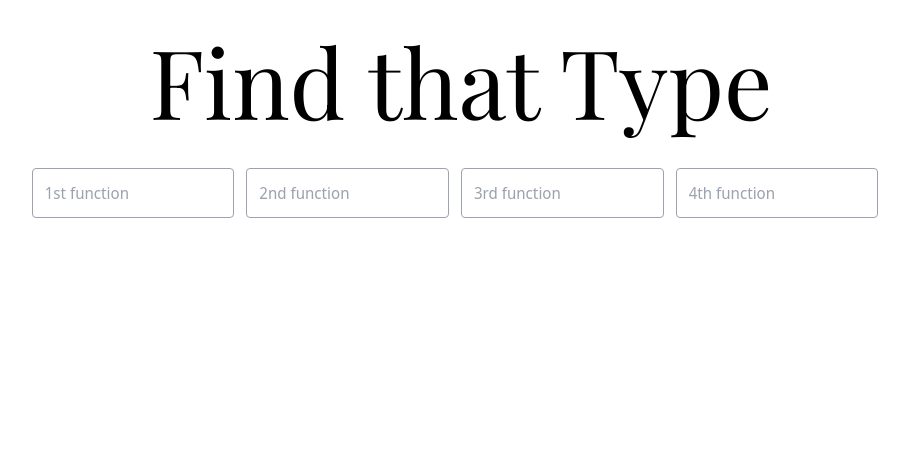
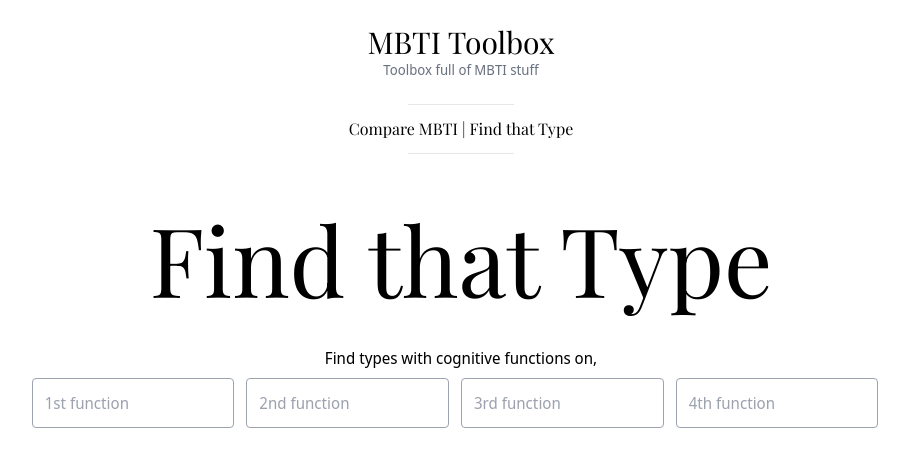
Before and after one commit to nipunadodan/mbti-app, a React (Create React App) app: page /mbti/find in a window 1280 px wide. Shown: the top 466 px of the page, without its empty margins (179-1088 px from the left). Built offline with nearby package versions, Linux system fonts and the light colour scheme.

Commit message:
find that type completed, added simple comparison to comapre

```diff
--- /dev/null
+++ b/src/components/Header.js
@@ -0,0 +1,18 @@
+import React from "react";
+import {Link} from "react-router-dom";
+
+const Header = () => {
+    return (
+        <div className={'text-center my-6'}>
+            <h2 className={'text-3xl'}>MBTI Toolbox</h2>
+            <p className={'text-sm text-gray-500'}>Toolbox full of MBTI stuff</p>
+            <hr className={'w-1/6 md:w-1/12 mt-6 mx-auto'} />
+            <nav className={'mt-3 mb-3 cuprum'}>
+                <Link to={'/'}>Compare MBTI</Link> | <Link to={'/find'}>Find that Type</Link>
+            </nav>
+            <hr className={'w-1/6 md:w-1/12 mx-auto'} />
+        </div>
+    )
+}
+
+export default Header
--- a/src/components/comparison/Comparison.js
+++ b/src/components/comparison/Comparison.js
@@ -2,6 +2,7 @@ import React, {useState} from "react";
 import mbti from "../data/mbti.json"
 import func_desc from "../data/func_desc.json"
 import func_order from "../data/func_order.json"
+import Header from "../Header";
 
 const Comparison = () => {
     const [inputs, setInputs] = useState({
@@ -18,9 +19,11 @@ const Comparison = () => {
 
     return (
         <div className={'container mx-auto'}>
+            <Header />
             <div className={'flex justify-center flex-col text-center p-8'}>
                 <h1 className={'text-5xl md:text-8xl mb-4 inline-block'}>Compare MBTI</h1>
                 <div className={'mt-6'}>
+                    <p className={''}>Compare MBTI types with cognitive functions between,</p>
                     <input className={'md:w-1/3 mt-3 border border-gray-400 focus:border-blue-500 outline-0 rounded p-3 mr-3'}
                           key={'mbti_1'} placeholder={'MBTI Type to Compare 1'} name={'mbti1'} list={'types'} onChange={updateInputs}/>
                     <input className={'md:w-1/3 mt-3 border border-gray-400 focus:border-blue-500 outline-0 rounded p-3 mr-3'}
@@ -37,16 +40,34 @@ const Comparison = () => {
 
             {
                 (inputs.mbti1 !== '' && inputs.mbti2 !== '' && inputs.mbti1.match(/[IE]{1}[NS]{1}[TF]{1}[PJ]{1}/) && inputs.mbti2.match(/[IE]{1}[NS]{1}[TF]{1}[PJ]{1}/))
-                    ?   <div className={'grid md:grid-cols-2 gap-6 mt-20 mb-8 px-3'}>
+                    ? <>
+                        {
+                            Object.keys(inputs).map(count => (
+                                <div className={'text-center'}>
+                                    <h2 className={'text-3xl'}>{inputs[count]}</h2>
+                                    <span className={'bg-blue-400 bg-blue-300 bg-blue-200 bg-blue-100'}></span>
+                                    {
+                                        mbti[inputs[count]].map((x, i) => {
+                                            let shade = 'bg-blue-'+(400 - i*100)
+                                            return <span style={{width: '48px'}} className={shade+' rounded-full p-3 my-3 mx-1 inline-block'}>{x}</span>
+                                        })
+                                    }
+                                </div>
+                            ))
+                        }
+                        <div className={'grid md:grid-cols-2 gap-6 mt-20 mb-8 px-3'}>
+                            {
+                                Object.keys(inputs).map(count => (
                                     <div className={''}>
-                                <h2 className={'text-6xl'}>{inputs.mbti1}</h2>
+                                        <h2 className={'text-6xl'}>{inputs[count]}</h2>
                                         {
-                                    mbti[inputs.mbti1].map((x,i) => {
+                                            mbti[inputs[count]].map((x, i) => {
                                                 return (
-                                            <div key={'func1_'+x} className={'my-6'}>
+                                                    <div key={'func1_' + x} className={'my-6'}>
                                                         <h4 className={'font-bold text-2xl'}>{func_desc[x].title} ({x})</h4>
-                                                <div className={'mt-3 text-gray-500 bold border-l-4 border-gray-200 px-2 py-1'}>
-                                                    <p className={'font-bold'}>{func_order[i].name}</p>
+                                                        <div
+                                                            className={'mt-3 text-gray-500 bold border-l-4 border-gray-200 px-2 py-1'}>
+                                                            <p className={'text-xl cuprum'}>{func_order[i].name}</p>
                                                             <p className={'text-xs mt-1'}>{func_order[i].desc}</p>
                                                         </div>
                                                         <p className={'py-3'}>{func_desc[x].desc}</p>
@@ -55,29 +76,16 @@ const Comparison = () => {
                                             })
                                         }
                                     </div>
-                            <div className={''}>
-                                <h2 className={'text-6xl'}>{inputs.mbti2}</h2>
-                                {
-                                    mbti[inputs.mbti2].map((x,i) => {
-                                        return (
-                                            <div key={'func2_'+x} className={'my-6'}>
-                                                <h4 className={'font-bold text-2xl'}>{func_desc[x].title} ({x})</h4>
-                                                <div className={'mt-3 text-gray-500 bold border-l-4 border-gray-200 px-2 py-1'}>
-                                                    <p className={'font-bold'}>{func_order[i].name}</p>
-                                                    <p className={'text-xs mt-1'}>{func_order[i].desc}</p>
-                                                </div>
-                                                <p className={'py-3'}>{func_desc[x].desc}</p>
-                                            </div>
-                                        )
-                                    })
+                                ))
+
                             }
-                            </div>
                             <footer className={'mt-8 text-sm text-gray-500'}>
                                 <p>&copy; Nipuna Dodantenna 2021</p>
                                 <p>Special thanks to https://www.wellandgood.com/</p>
                                 <p>v2.0.0.000</p>
                             </footer>
                         </div>
+                    </>
                     : <></>
             }
         </div>
--- a/src/components/findtype/FindThatType.js
+++ b/src/components/findtype/FindThatType.js
@@ -2,14 +2,17 @@ import React, {useEffect, useState} from "react";
 import mbti from "../data/mbti.json"
 import func_desc from "../data/func_desc.json"
 import func_order from "../data/func_order.json"
+import Header from "../Header";
 
 const FindThatType = () => {
     const [inputs, setInputs] = useState({
-        func_1:'',
-        func_2:'',
-        func_3:'',
-        func_4:'',
+        1:'',
+        2:'',
+        3:'',
+        4:'',
+        any:''
     })
+    const [filtered, setFiltered] = useState([]);
 
     const updateInput = (event) => {
         setInputs({
@@ -18,29 +21,71 @@ const FindThatType = () => {
         })
     }
 
+    const updateInputAny = (event) => {
+        setInputs({
+            ...inputs,
+            [event.target.name] : event.target.value.toUpperCase()
+        })
+    }
+
     useEffect(() => {
-        const series = [1,2,3,4]
+        setFiltered([]);
+        const results = [];
 
-        series.map((x,i) => {
-
+        Object.keys(inputs).map(input => {
+            Object.keys(mbti).map(key => {
+                //mbti[key].map(func => {
+                if(input !== 'any') {
+                    const position = parseInt(input) - 1
+                    if (mbti[key][position].toUpperCase() === inputs[input]) {
+                        results.push(key)
+                        setFiltered([...new Set(results)])
+                        //console.log('filtered',input,key,mbti[key][position],results,filtered)
+                    }
+                    return false
+                    //})
+                }
+            })
         })
     },[inputs])
 
     return (
         <div className={'container mx-auto'}>
+            <Header />
             <div className={'flex justify-center flex-col text-center p-8'}>
                 <h1 className={'text-5xl md:text-8xl mb-4 inline-block'}>Find that Type</h1>
                 <div className={'mt-6'}>
-                    <input name={'func_1'} placeholder={'1st function'}
-                          className={'md:w-1/6 border border-gray-400 focus:border-blue-500 outline-0 rounded p-3 mr-3'} onChange={updateInput}/>
-                    <input name={'func_2'} placeholder={'2nd function'}
-                           className={'md:w-1/6 border border-gray-400 focus:border-blue-500 outline-0 rounded p-3 mr-3'} onChange={updateInput}/>
-                    <input name={'func_3'} placeholder={'3rd function'}
-                           className={'md:w-1/6 border border-gray-400 focus:border-blue-500 outline-0 rounded p-3 mr-3'} onChange={updateInput}/>
-                    <input name={'func_4'} placeholder={'4th function'}
-                           className={'md:w-1/6 border border-gray-400 focus:border-blue-500 outline-0 rounded p-3 mr-3'} onChange={updateInput}/>
+                    <p className={''}>Find types with cognitive functions on,</p>
+                    <input name={'1'} placeholder={'1st function'} className={'md:w-2/12 w-1/5 border border-gray-400 focus:border-blue-500 outline-0 rounded p-3 mr-3 mt-2'} onChange={updateInput}/>
+                    <input name={'2'} placeholder={'2nd function'} className={'md:w-2/12 w-1/5 border border-gray-400 focus:border-blue-500 outline-0 rounded p-3 mr-3 mt-2'} onChange={updateInput}/>
+                    <input name={'3'} placeholder={'3rd function'} className={'md:w-2/12 w-1/5 border border-gray-400 focus:border-blue-500 outline-0 rounded p-3 mr-3 mt-2'} onChange={updateInput}/>
+                    <input name={'4'} placeholder={'4th function'} className={'md:w-2/12 w-1/5 border border-gray-400 focus:border-blue-500 outline-0 rounded p-3 mr-3 mt-2'} onChange={updateInput}/>
+                    {/*:<input name={'any'} placeholder={'Any place'} className={'md:w-1/12 w-1/5 border border-gray-400 focus:border-blue-500 outline-0 rounded p-3 mx-3 mt-2'} onChange={updateInputAny}/>*/}
                 </div>
             </div>
+
+            {
+                (inputs.func_1 !== '' || inputs.func_2 !== '' || inputs.func_3 !== '' || inputs.func_4 !== '' || inputs.any !== '')
+                    ?   <div className={'mt-20 mb-20'}>
+                            {
+                                filtered.map((x) => {
+                                    return (
+                                        <div className={'my-2 p-3'} key={x}>
+                                            <h2 className={'text-6xl'}>{x}</h2>
+                                            <div className={'grid md:grid-cols-4 mt-4 mb-6'}>
+                                            {
+                                                mbti[x].map((fun) => (
+                                                    <p key={x+fun+(Math.floor(Math.random()*10)).toString()}>{func_desc[fun].title} ({fun})</p>
+                                                ))
+                                            }
+                                            </div>
+                                        </div>
+                                    )
+                                })
+                            }
+                        </div>
+                    :   <>No inputs</>
+            }
         </div>
     )
 }
--- a/tailwind.config.js
+++ b/tailwind.config.js
@@ -1,4 +1,9 @@
 module.exports = {
+  mode: 'jit',
+  purge: [
+    './public/**/*.html',
+    './src/**/*.{js,jsx,ts,tsx,vue}',
+  ],
   content: [
     "./src/**/*.{js,jsx,ts,tsx}",
   ],
```
Also changed, not shown: 1 other file (tests, documents, lock files or other folders). Lines whose indentation alone changed are shown as unchanged.
